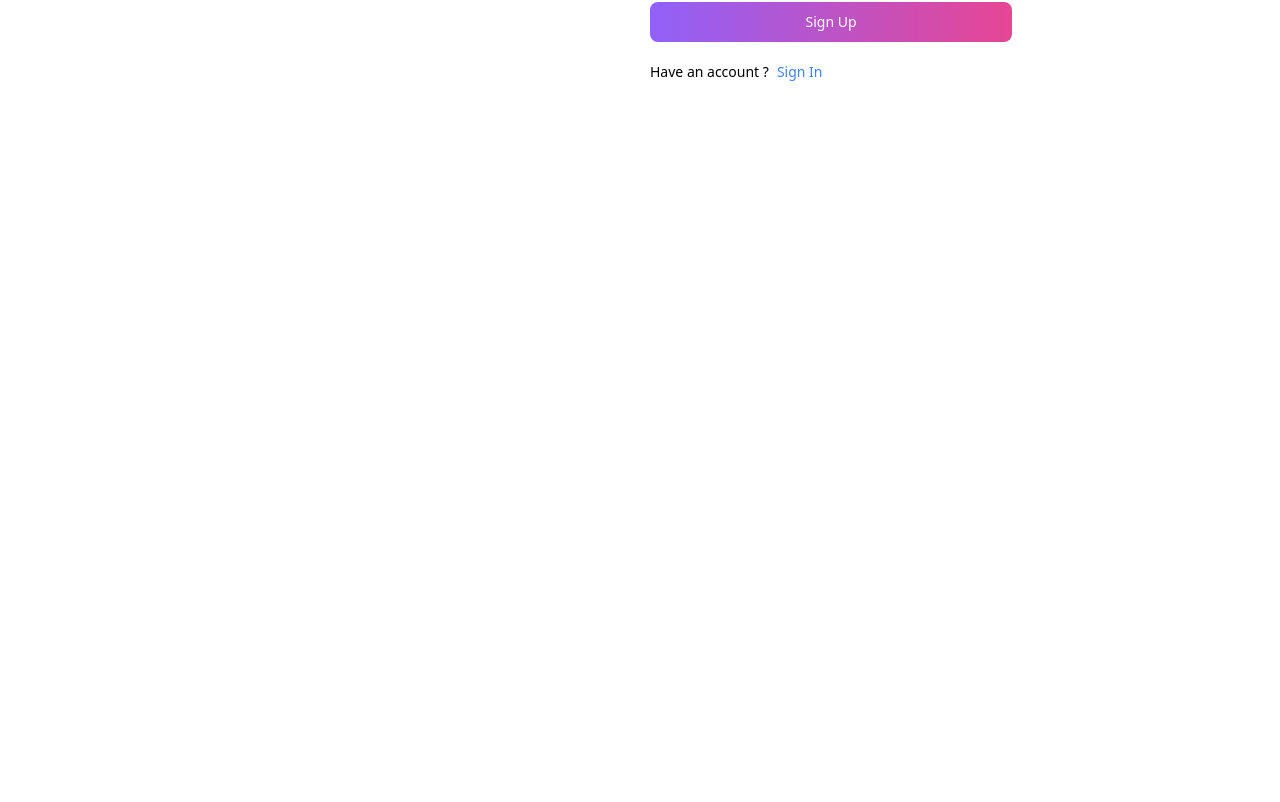
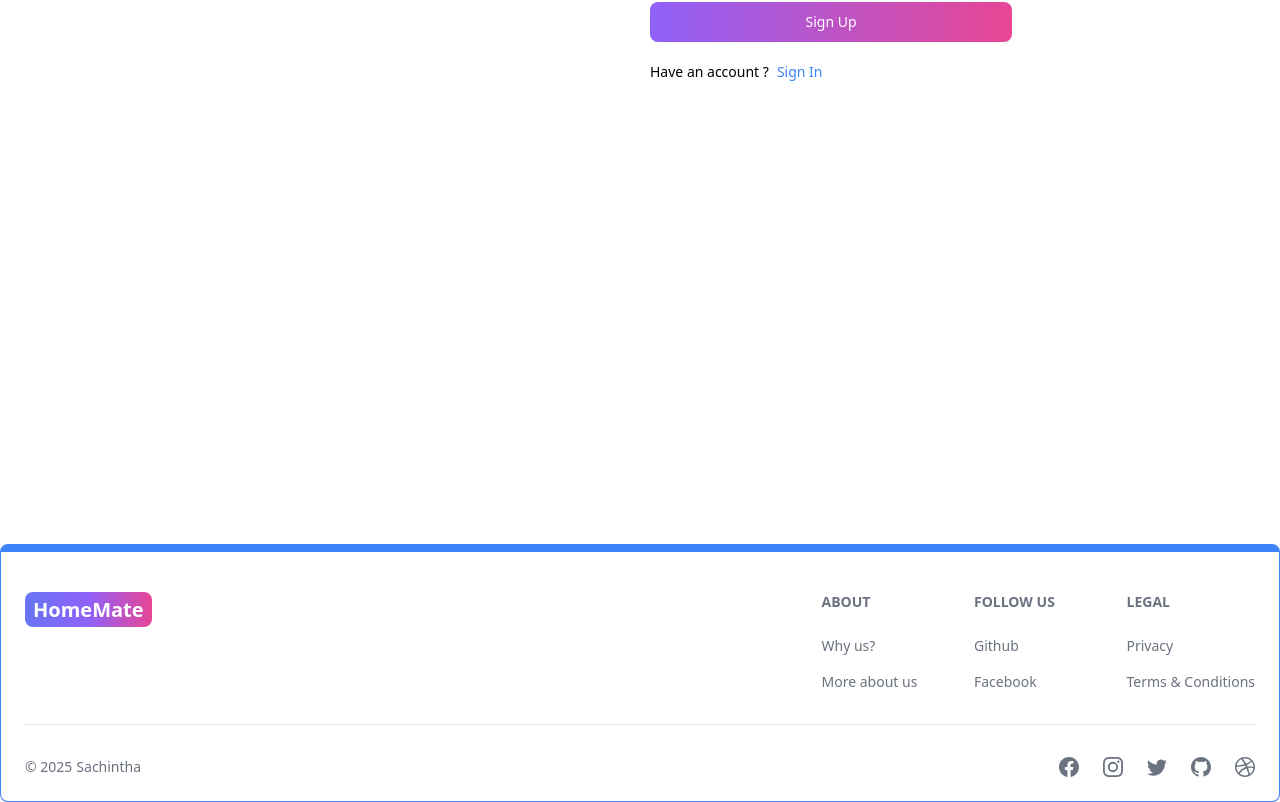
Before and after one commit to LEXES7/HomeMate, a React (Vite) app in the folder client/: page /signup in a window 1280 px wide. Shown: the part 400-1202 px from the top of the page. Before the commit the page ends 944 px from the top, so only its background shows below. Built offline with nearby package versions, Linux system fonts and the light colour scheme.

Commit message:
create and added the footer component

```diff
--- a/client/src/App.jsx
+++ b/client/src/App.jsx
@@ -7,7 +7,7 @@
 import About from './pages/About'
 import Headers from './components/Header'
 import Features from './pages/Features'
-
+import Footer from './components/Footer'
 
 export default function App() {
   return (
@@ -21,6 +21,8 @@
         <Route path="/about" element={<About />} />
         <Route path="/features" element={<Features />} />
       </Routes>
+      <Footer/>
+
     </BrowserRouter>
 
   )
--- /dev/null
+++ b/client/src/components/Footer.jsx
@@ -0,0 +1,109 @@
+import { Footer, FooterCopyright, FooterDivider, FooterIcon } from 'flowbite-react'
+import React from 'react'
+import { Link } from 'react-router-dom'
+import { BsDribbble, BsFacebook, BsGithub, BsInstagram, BsTwitter } from 'react-icons/bs'
+
+export default function FooterCom() {
+  return (
+    <Footer container className='border border-t-8 border-blue-500'>
+    <div className='w-full max-w-7xl mx-auto'>
+        <div className='grid w-full justify-between sm:flex md:grid-cols-1'>
+
+            <div className='mt-5'>
+
+            <Link to='/' className='self-center whitespace-nowrap text-lg sm:text-xl font-semibold dark:text-white'>
+            <span className='px-2 py-1 bg-gradient-to-r from-indigo-500 via-purple-500 to-pink-500 rounded-lg text-white'>HomeMate</span>
+             </Link>
+            </div>
+            <div className='grid grid-cols-2 gap-8 mt-4 sm:grid-cols-3 sm:gap-6'>
+                <div>
+                <Footer.Title title='About' />
+
+                <Footer.LinkGroup col>
+                    <Footer.Link
+                       href='#'
+                       target='_blank'
+                       rel='noopener noreferrer'
+                    >
+                        Why us?
+                    </Footer.Link>
+
+                    <Footer.Link
+                       href='/about'
+                       target='_blank'
+                       rel='noopener noreferrer'
+                    >
+                        More about us
+                    </Footer.Link>
+
+                </Footer.LinkGroup>
+                </div>
+
+                <div>
+                <Footer.Title title='Follow Us' />
+
+                <Footer.LinkGroup col>
+                    <Footer.Link
+                       href='https://github.com/LEXES7'
+                       target='_blank'
+                       rel='noopener noreferrer'
+                    >
+                        Github
+                    </Footer.Link>
+
+                    <Footer.Link
+                       href='https://www.facebook.com/'
+                       target='_blank'
+                       rel='noopener noreferrer'
+                    >
+                       Facebook
+                    </Footer.Link>
+
+                </Footer.LinkGroup>
+                </div>
+
+                <div>
+                <Footer.Title title='Legal' />
+
+                <Footer.LinkGroup col>
+                    <Footer.Link
+                       href='#'
+                       target='_blank'
+                       rel='noopener noreferrer'
+                    >
+                        Privacy
+                    </Footer.Link>
+
+                    <Footer.Link
+                       href='#'
+                       target='_blank'
+                       rel='noopener noreferrer'
+                    >
+                       Terms & Conditions
+                    </Footer.Link>
+
+                </Footer.LinkGroup>
+                </div>
+            </div>
+        </div>
+        <FooterDivider />
+        <div className='w-full sm:flex sm:items-center sm:justify-between'>
+
+            <FooterCopyright href='#' by="Sachintha" year={new Date().getFullYear()}
+            />
+            <div className='flex gap-6 sm:mt-0 mt-4 sm:justify-center'>
+                <Footer.Icon href='https://www.facebook.com/' icon={BsFacebook} />
+                <Footer.Icon href='https://www.instagram.com/' icon={BsInstagram} />
+                <Footer.Icon href='#' icon={BsTwitter} />
+                <Footer.Icon href='https://github.com/LEXES7' icon={BsGithub} />
+                <Footer.Icon href='#' icon={BsDribbble} />
+
+
+            </div>
+        </div>
+    </div>
+
+
+    </Footer>
+  )
+}
--- a/client/src/pages/Signup.jsx
+++ b/client/src/pages/Signup.jsx
@@ -60,7 +60,7 @@
         <div className='flex-1'>
           <form className='flex flex-col gap-4' onSubmit={handleSubmit} >
             <div>
-              < Label value="your username" />
+              < Label value="Username" />
               <TextInput
                 type='text'
                 placeholder='Username'
@@ -68,7 +68,7 @@
                 </div>
 
                 <div>
-              < Label value="your email" />
+              < Label value="Email" />
               <TextInput
                 type='email'
                 placeholder='name@email.com'
@@ -76,7 +76,7 @@
                 </div>
 
                 <div>
-              < Label value="your password" />
+              < Label value="Password" />
               <TextInput
                 type='password'
                 placeholder='Password'
```
